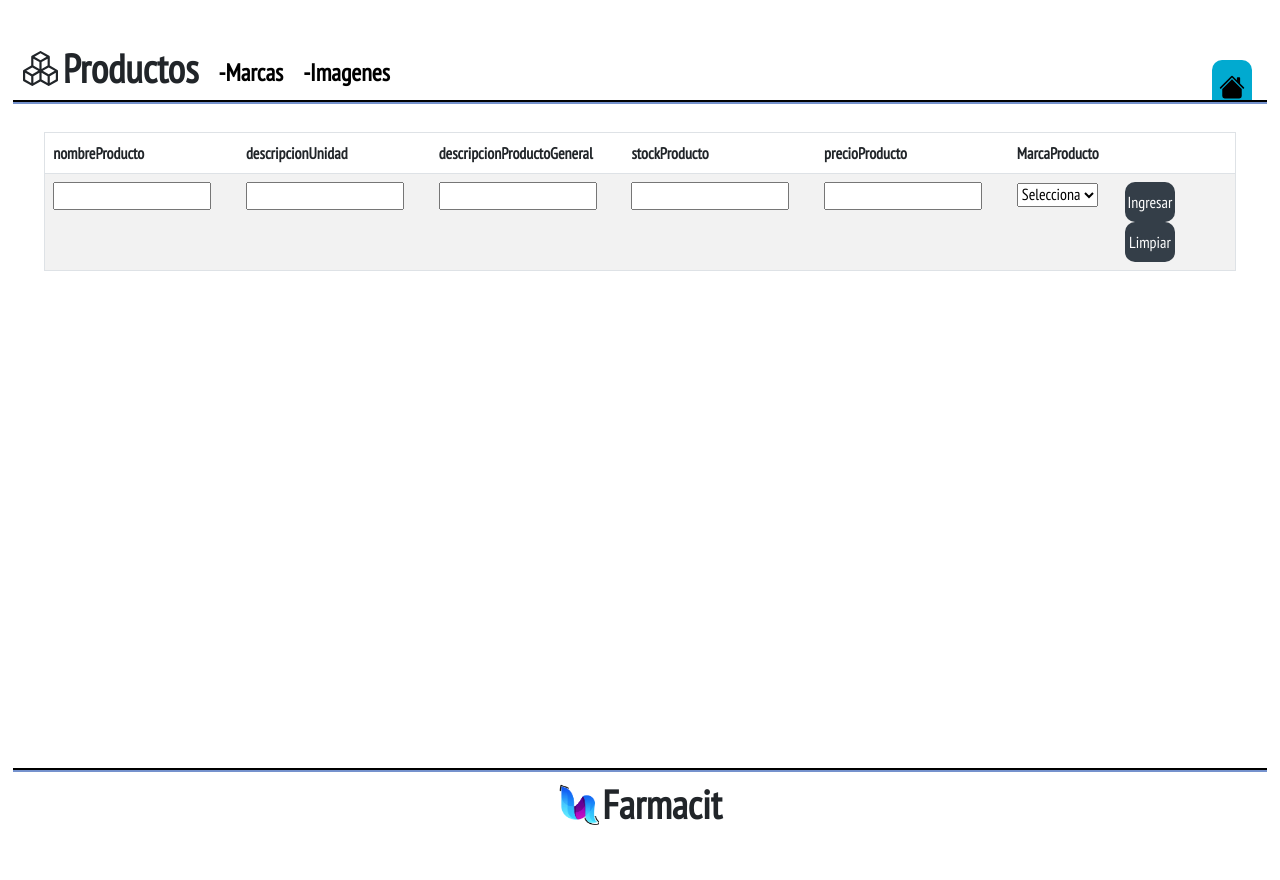
After one commit to JefersonLeandro/Farmacit, a Flask app: page /area_administracion/productos in a window 1280 px wide. The commit adds this page. Run offline with Flask 2, Linux system fonts and the light colour scheme; data that the repository does not hold is empty; some libraries are stand-ins or nearby versions.

Commit message:
se termino el crud de productos

```diff
--- a/app/__init__.py
+++ b/app/__init__.py
@@ -6,7 +6,7 @@ from flask import Flask
 import os
 from app.routes import index_routes
 from app.routes.autenticacion_routes import crear_cuenta_routes, login_routes
-from app.routes.area_Administracion_routes import index_routes as administracion_index_routes , farmacias_routes , personas_routes , roles_routes
+from app.routes.area_Administracion_routes import index_routes as administracion_index_routes , farmacias_routes , personas_routes , roles_routes , productos_routes
 
 
 login_manager = LoginManager()
@@ -37,5 +37,6 @@ def create_app():
     app.register_blueprint(farmacias_routes.bp)
     app.register_blueprint(personas_routes.bp)
     app.register_blueprint(roles_routes.bp)
+    app.register_blueprint(productos_routes.bp)
 
     return app
--- a/app/routes/__init__.py
+++ b/app/routes/__init__.py
@@ -3,4 +3,4 @@ bp = Blueprint('main', __name__)
 
 from app.routes import index_routes
 from app.routes.autenticacion_routes import crear_cuenta_routes , login_routes
-from app.routes.area_Administracion_routes import index_routes as administracion_index_routes , farmacias_routes , personas_routes , roles_routes
+from app.routes.area_Administracion_routes import index_routes as administracion_index_routes , farmacias_routes , personas_routes , roles_routes , productos_routes
--- /dev/null
+++ b/app/routes/area_Administracion_routes/productos_routes.py
@@ -0,0 +1,67 @@
+from flask import Blueprint, render_template, request , redirect, url_for
+from app.models import Producto , MarcaProducto
+from app import db
+
+bp = Blueprint('bp_productos', __name__)
+
+@bp.route('/area_administracion/productos' , methods=['POST', 'GET'])
+def index():
+    # listar
+    productos = Producto.query.all()
+    marcasProductos = MarcaProducto.query.all()
+    return render_template('/areaAdministracion/productos.html' , productos = productos , marcasProductos = marcasProductos)
+
+@bp.route('/area_administracion/productos/acciones', methods=['POST'])
+def acciones():
+
+    if request.method == 'POST':
+
+        idProducto = request.form['fIdProducto']
+        accion = request.form['fAccion']
+
+        if accion == "Ingresar":
+          insertar()
+
+        elif accion == "Modificar":
+          modificar(idProducto)
+
+        elif accion == "Eliminar":
+          eliminar(idProducto)
+
+
+    return redirect(url_for('bp_productos.index'))
+
+
+def insertar():
+
+    nombreProducto = request.form['fNombreProducto']
+    descripcionUnidad = request.form['fDescripcionUnidad']
+    descripcionProductoGeneral = request.form['fDescripcionProductoGeneral']
+    stockProducto =  request.form['fStockProducto']
+    precioProducto =  request.form['fPrecioProducto']
+    idMarcaProducto =  request.form['fIdMarcaProducto']
+
+
+    nuevoProducto = Producto(idProducto= None, nombreProducto=nombreProducto, descripcionUnidad = descripcionUnidad, descripcionProductoGeneral = descripcionProductoGeneral, stockProducto = stockProducto, precioProducto = precioProducto, idMarcaProducto = idMarcaProducto)
+    db.session.add(nuevoProducto)
+    db.session.commit()
+
+def modificar(idProducto):
+
+    producto = Producto.query.get_or_404(idProducto)
+
+    producto.nombreProducto = request.form['fNombreProducto']
+    producto.descripcionUnidad = request.form['fDescripcionUnidad']
+    producto.descripcionProductoGeneral =  request.form['fDescripcionProductoGeneral']
+    producto.stockProducto =  request.form['fStockProducto']
+    producto.precioProducto =  request.form['fPrecioProducto']
+    producto.idMarcaProducto = request.form['fIdMarcaProducto']
+
+    db.session.commit()
+
+def eliminar(idProducto):
+
+
+    producto = Producto.query.get_or_404(idProducto)
+    db.session.delete(producto)
+    db.session.commit()
--- a/app/templates/areaAdministracion/index.html
+++ b/app/templates/areaAdministracion/index.html
@@ -81,7 +81,7 @@
                                 </div>
                                 <div class="buttonAb">
                                     <div class="buttonAF">
-                                        <a href="controladorDireccionamiento?opcion=datosProducto">
+                                        <a href="{{url_for('bp_productos.index')}}">
                                             <h3>Productos</h3>
                                         </a>
                                     </div>
--- a/app/templates/areaAdministracion/personas.html
+++ b/app/templates/areaAdministracion/personas.html
@@ -114,7 +114,7 @@
                                         <td>
                                             <select name='fIdRol'  required>
                                             <option disabled selected>
-                                                Seleciona
+                                                Selecciona
                                             </option>
 
                                             {% for rol in roles %}
--- /dev/null
+++ b/app/templates/areaAdministracion/productos.html
@@ -0,0 +1,173 @@
+<!DOCTYPE html>
+<html lang="en">
+
+<head>
+    <meta charset="UTF-8">
+    <meta http-equiv="X-UA-Compatible" content="IE=edge">
+    <meta name="viewport" content="width=device-width, initial-scale=1.0">
+    <title>Datos Producto</title>
+    <link rel="stylesheet" href="{{ url_for('static', filename='styles/style.css') }}">
+    <link rel="stylesheet" href="{{ url_for('static', filename='bootstrap-5.3.0/css/bootstrap.css') }}">
+</head>
+
+<body>
+    <main id="mainVDF">
+        <div id="divVG">
+
+            <div id="tituloF">
+                <div id="cotenedorVDF">
+                    <div class="SvgA">
+                        <svg xmlns="http://www.w3.org/2000/svg" width="35" height="35" fill="currentColor"
+                            class="bi bi-boxes" viewBox="0 0 16 16">
+                            <path
+                                d="M7.752.066a.5.5 0 0 1 .496 0l3.75 2.143a.5.5 0 0 1 .252.434v3.995l3.498 2A.5.5 0 0 1 16 9.07v4.286a.5.5 0 0 1-.252.434l-3.75 2.143a.5.5 0 0 1-.496 0l-3.502-2-3.502 2.001a.5.5 0 0 1-.496 0l-3.75-2.143A.5.5 0 0 1 0 13.357V9.071a.5.5 0 0 1 .252-.434L3.75 6.638V2.643a.5.5 0 0 1 .252-.434L7.752.066ZM4.25 7.504 1.508 9.071l2.742 1.567 2.742-1.567L4.25 7.504ZM7.5 9.933l-2.75 1.571v3.134l2.75-1.571V9.933Zm1 3.134 2.75 1.571v-3.134L8.5 9.933v3.134Zm.508-3.996 2.742 1.567 2.742-1.567-2.742-1.567-2.742 1.567Zm2.242-2.433V3.504L8.5 5.076V8.21l2.75-1.572ZM7.5 8.21V5.076L4.75 3.504v3.134L7.5 8.21ZM5.258 2.643 8 4.21l2.742-1.567L8 1.076 5.258 2.643ZM15 9.933l-2.75 1.571v3.134L15 13.067V9.933ZM3.75 14.638v-3.134L1 9.933v3.134l2.75 1.571Z" />
+                        </svg>
+                    </div>
+
+                </div>
+                <div id="contenedorH1" class="Separar">
+                    <h1>Productos</h1>
+                </div>
+                <div class="subTituloT" style="display: flex; align-items: end; padding-bottom: 4px; margin-left: 20px; width: auto;">
+                    <a href="controladorDireccionamiento?opcion=datosMarca">
+                    <h4>-Marcas</h4>
+                    </a>
+                </div>
+                <div class="subTituloT" style="display: flex; align-items: end; padding-bottom: 4px; margin-left: 20px; width: auto;">
+                    <a href="controladorDireccionamiento?opcion=datosImagen">
+                    <h4>-Imagenes</h4>
+                    </a>
+                </div>
+
+
+                <div id="iconsAV">
+                    <div class="divMv">
+                        <a href="controladorDireccionamiento?opcion=">
+                            <svg xmlns="http://www.w3.org/2000/svg" width="26" height="26" fill="currentColor"
+                                class="bi bi-house-fill" viewBox="0 0 16 16">
+                                <path
+                                    d="M8.707 1.5a1 1 0 0 0-1.414 0L.646 8.146a.5.5 0 0 0 .708.708L8 2.207l6.646 6.647a.5.5 0 0 0 .708-.708L13 5.793V2.5a.5.5 0 0 0-.5-.5h-1a.5.5 0 0 0-.5.5v1.293L8.707 1.5Z" />
+                                <path d="m8 3.293 6 6V13.5a1.5 1.5 0 0 1-1.5 1.5h-9A1.5 1.5 0 0 1 2 13.5V9.293l6-6Z" />
+                            </svg>
+                        </a>
+                    </div>
+                </div>
+
+            </div>
+            <div class="lineaA"></div>
+            <div id="seccionGV">
+                <div class="seccionCV">
+                    <table border="1" class="table  table-striped">
+                        <thead>
+                            <tr>
+                                <th scope="col">nombreProducto</th>
+                                <th scope="col">descripcionUnidad</th>
+                                <th scope="col">descripcionProductoGeneral</th>
+                                <th scope="col">stockProducto</th>
+                                <th scope="col">precioProducto</th>
+                                <th scope="col">MarcaProducto</th>
+                                <th scope="col"></th>
+
+                            </tr>
+                        </thead>
+
+                         <tBody>
+
+                         <!-- <c:forEach items="${unProducto.listar(0,true)}" var= "elProducto"> -->
+                            {%for producto in productos : %}
+                            <tr>
+                                <form id="fModificarDatosProducto" action="{{ url_for('bp_productos.acciones')}}" method="post">
+                                    <td><input type="hidden" name="fIdProducto" value="{{producto.idProducto}}">
+                                        <input type="text" name="fNombreProducto" required value="{{producto.nombreProducto}}"></td>
+                                    <td><input type="text" name="fDescripcionUnidad" required value="{{producto.descripcionUnidad}}"></td>
+                                    <td><input type="text" name="fDescripcionProductoGeneral" value="{{producto.descripcionProductoGeneral}}"></td>
+                                    <td><input type="number" name="fStockProducto" value="{{producto.stockProducto}}"></td>
+                                    <td><input type="number" name="fPrecioProducto" value="{{producto.precioProducto}}" ></td>
+
+                                     <!--logica jcomboBox-->
+                                     <!--se toma el id del producto de la marca y el id de la marca y se combrueban si son iguales los pone en ==-->
+                                    <td>
+                                         <select name="fIdMarcaProducto" required>
+                                            {%for marcaProducto in marcasProductos%}
+                                                {%if marcaProducto.idMarcaProducto == producto.idMarcaProducto %}
+                                                    <option value="{{producto.idMarcaProducto}}" selected>
+                                                        {{marcaProducto.nombreMarca}}
+                                                    </option>
+
+                                                {%else:%}
+                                                    <option value="{{marcaProducto.idMarcaProducto}}">
+                                                        {{marcaProducto.nombreMarca}}
+                                                    </option>
+                                                {%endif%}
+                                            {%endfor%}
+                                         </select>
+                                     </td>
+
+                                    <td><button type="submit" name="fAccion" value="Modificar" class="buttonEnviar2">Modificar</button>
+                                        <button type="submit" name="fAccion" value="Eliminar" class="buttonEnviar2">Eliminar</button></td>
+                                </form>
+
+                            </tr>
+                            {%endfor%}
+                             <!-- </c:forEach> -->
+
+                            <tr>
+                                <form id="fIngresarProducto" action="{{ url_for('bp_productos.acciones')}}" method="post">
+                                    <input type="hidden" name="fIdProducto" value="0">
+                                    <td><input type="text" name="fNombreProducto" required></td>
+                                    <td><input type="text" name="fDescripcionUnidad" required></td>
+                                    <td><input type="text" name="fDescripcionProductoGeneral" required></td>
+                                    <td><input type="number" name="fStockProducto" required></td>
+                                    <td><input type="text" name="fPrecioProducto" required ></td>
+
+
+                                    <!--logica para el select de insertar-->
+                                    <td>
+                                        <select name='fIdMarcaProducto' required>
+                                           <option disabled selected>
+                                                 Selecciona
+                                           </option>
+                                           {% for marcaProducto in marcasProductos %}
+                                                <option value="{{marcaProducto.idMarcaProducto}}" >
+                                                    {{marcaProducto.nombreMarca}}
+                                                </option>
+                                            {%endfor%}
+
+                                         </select>
+                                    </td>
+
+                                    <td><button type="submit" name="fAccion" value="Ingresar"
+                                            class="buttonEnviar">Ingresar</button>
+                                        <button type="reset" value="Limpiar"
+                                            class="buttonEnviar">Limpiar</button>
+                                    </td>
+
+                                </form>
+                            </tr>
+                        </tBody>
+
+                    </table>
+                </div>
+
+
+            </div>
+            <div class="lineaAF"></div>
+            <div id="tituloAbajo">
+                <div id="iconoAbajo">
+                    <img src="/static/imagenes/logoQ1.png" alt="logo" width="41px" height="41px">
+
+                </div>
+                <div id="tituloH">
+                    <h2>Farmacit</h2>
+                </div>
+
+            </div>
+
+        </div>
+
+
+    </main>
+
+</body>
+
+</html>
```
